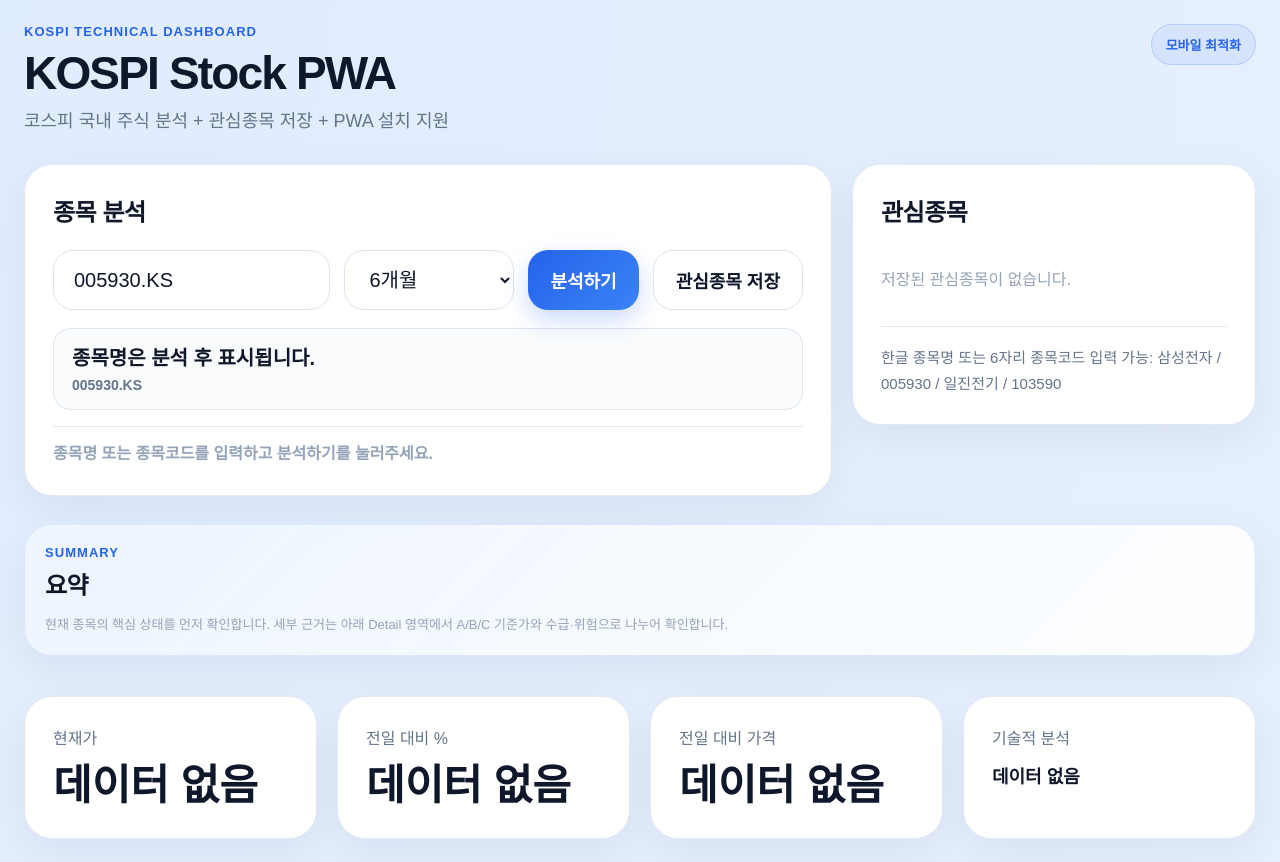
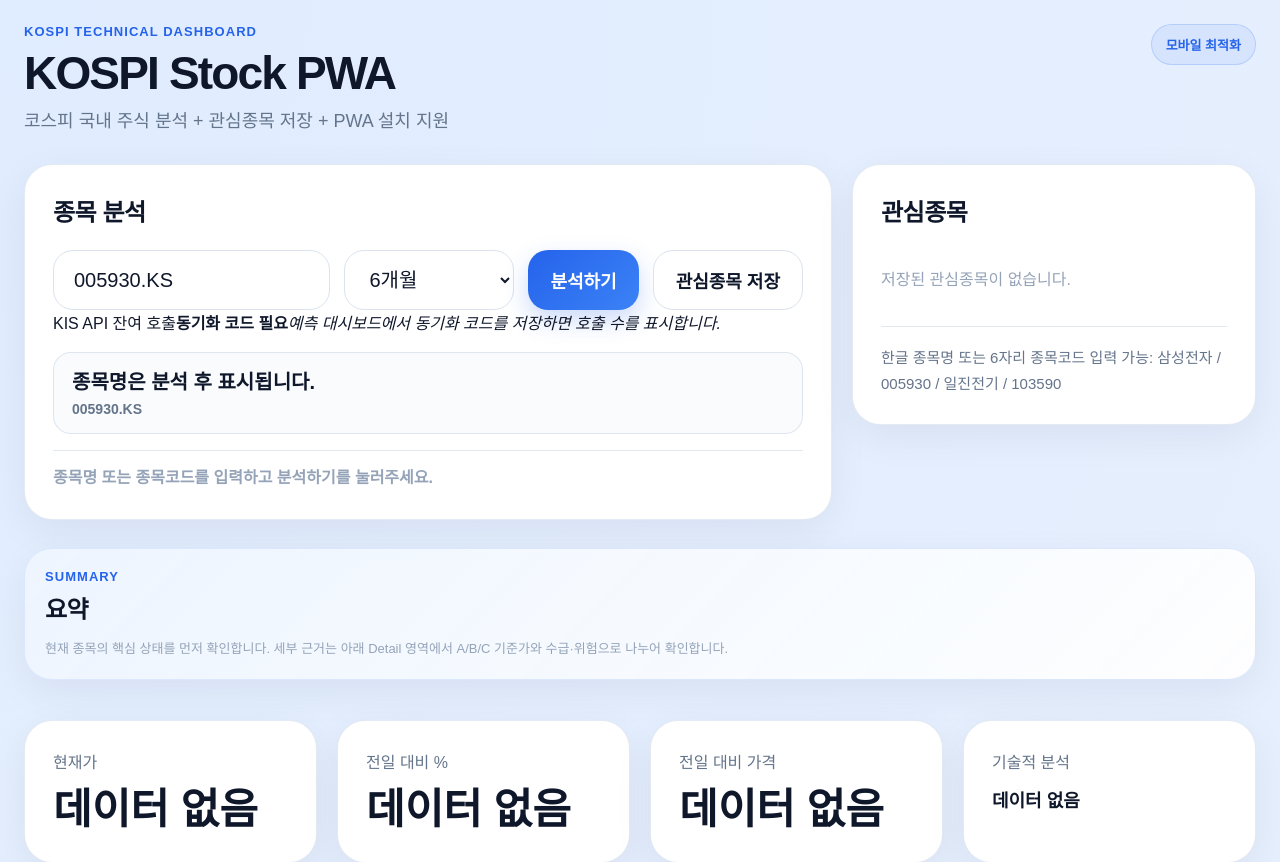
Before and after one commit to jkpark5298-alt/kospi-stock-pwa, a Next.js app: page / in a window 1280 px wide. Shown: the top 862 px of the page. Built offline with nearby package versions, Linux system fonts and the light colour scheme.

Commit message:
feat: show KIS API remaining calls near search

```diff
--- a/app/page.tsx
+++ b/app/page.tsx
@@ -762,7 +762,11 @@ export default function HomePage() {
   function handleSelectWatchlist(item: string) {
     setSymbol(item);
     fetchStock(item, range);
-  }
+  }  const kisUsedCalls = Math.max(0, 100 - kisRemainingCalls);
+  const kisUsageTone =
+    kisRemainingCalls <= 0 ? "danger" : kisRemainingCalls <= 30 ? "warning" : "normal";
+
+
 
   const chartData = data?.chartData ?? [];
 
@@ -820,6 +824,24 @@ export default function HomePage() {
               >
                 관심종목 저장
               </button>
+            </div>
+
+                        <div className={`top-kis-usage-card kis-usage-${kisUsageTone}`}>
+              <div>
+                <span>KIS API 잔여 호출</span>
+                <strong>
+                  {kisSyncCode
+                    ? `${kisRemainingCalls} / 100회 남음`
+                    : "동기화 코드 필요"}
+                </strong>
+                <em>
+                  {kisSyncCode
+                    ? `오늘 사용 ${kisUsedCalls}회 · 동기화 코드: ${kisSyncCode}`
+                    : "예측 대시보드에서 동기화 코드를 저장하면 호출 수를 표시합니다."}
+                </em>
+              </div>
+              {kisUsageLoading ? <small>조회 중...</small> : null}
+              {kisUsageError ? <small>{kisUsageError}</small> : null}
             </div>
 
             <StockIdentity data={data} inputSymbol={symbol} />
--- a/components/prediction/KisRemainingCard.tsx
+++ b/components/prediction/KisRemainingCard.tsx
@@ -12,6 +12,12 @@ type Props = {
   onSaveSyncCode: () => void;
 };
 
+function getUsageTone(remainingCalls: number) {
+  if (remainingCalls <= 0) return "danger";
+  if (remainingCalls <= 30) return "warning";
+  return "normal";
+}
+
 export default function KisRemainingCard({
   remainingCalls,
   syncCode,
@@ -21,24 +27,32 @@ export default function KisRemainingCard({
   onSyncInputChange,
   onSaveSyncCode,
 }: Props) {
+  const tone = getUsageTone(remainingCalls);
+  const usedCalls = Math.max(0, KIS_DAILY_LIMIT - remainingCalls);
+
   return (
-    <div className="prediction-status-card kis-remaining-card">
+    <div className={`prediction-status-card kis-remaining-card kis-usage-${tone}`}>
       <span>KIS API 잔여 호출</span>
 
       {syncCode ? (
-        <strong>
-          {remainingCalls} / {KIS_DAILY_LIMIT}회 남음
-        </strong>
+        <>
+          <strong>
+            {remainingCalls} / {KIS_DAILY_LIMIT}회 남음
+          </strong>
+          <em>
+            오늘 사용 {usedCalls}회 · 동기화 코드: {syncCode}
+          </em>
+        </>
       ) : (
         <>
           <strong>동기화 코드 필요</strong>
-          <em>PC와 아이폰에 같은 코드를 입력하세요.</em>
+          <em>PC와 아이폰에 같은 코드를 입력하면 호출 수를 함께 관리합니다.</em>
           <div className="prediction-management-actions">
             <input
               className="form-control stock-input"
               value={syncInput}
               onChange={(event) => onSyncInputChange(event.target.value)}
-              placeholder="예: my-kospi-2026"
+              placeholder="예: My-kospi-2026"
               aria-label="KIS 호출 동기화 코드"
             />
             <button
@@ -47,13 +61,12 @@ export default function KisRemainingCard({
               onClick={onSaveSyncCode}
               disabled={loading}
             >
-              {loading ? "확인 중" : "저장"}
+              {loading ? "확인 중..." : "저장"}
             </button>
           </div>
         </>
       )}
 
-      {syncCode ? <em>PC·아이폰 연동 중</em> : null}
       {error ? <small>{error}</small> : null}
     </div>
   );
```
